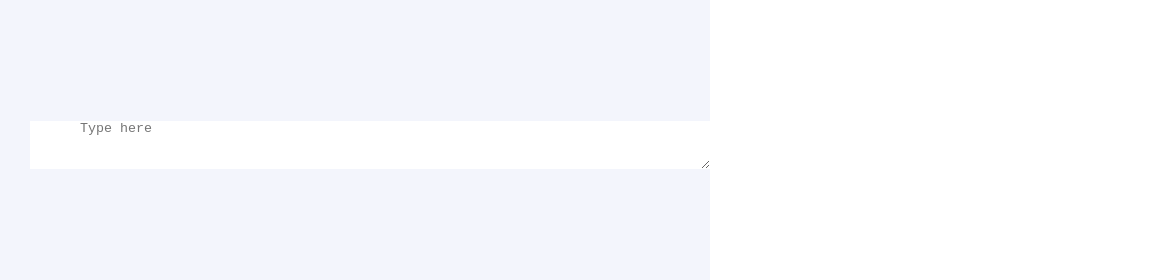
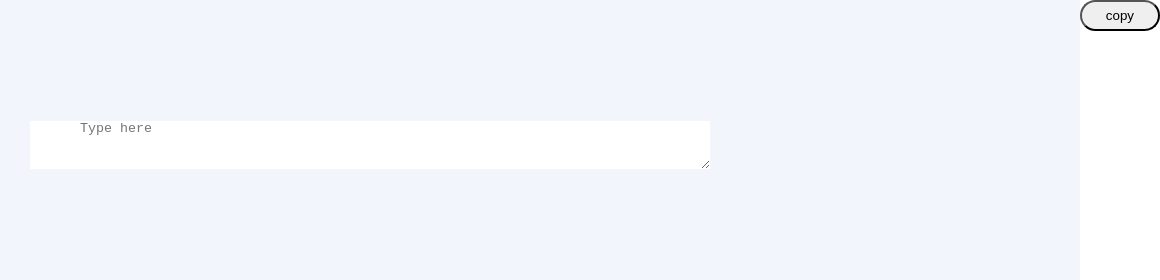
Before and after one commit to almeidaleandro28/Challenge-Oracle-ONE--1-, a website: page index.html in a window 1280 px wide. Both pictures are taken after a click on the button "encrypty". Shown: the top 280 px of the page, 120-1280 px from the left. Drawn offline with Linux system fonts and the light colour scheme.

Commit message:
create function copy text

```diff
--- a/index.html
+++ b/index.html
@@ -38,6 +38,7 @@
           <h3>enter a text to decrypt or decrypt</h3>
         </div>
         <!-- end right footer -->
+        <button class="btn btn-copy">copy</button>
       </section>
     <!-- end section right -->
   </main>
--- a/js/app.js
+++ b/js/app.js
@@ -3,6 +3,7 @@ const text = document.querySelector(".text-result");
 
 const btnEncrypt = document.querySelector(".btn-encrypt");
 const btnDecrypt = document.querySelector(".btn-decrypt");
+const btnCopy = document.querySelector(".btn-copy");
 
 const rightHeader = document.querySelector(".right-header");
 const rightFooter = document.querySelector(".right-footer");
@@ -13,6 +14,7 @@ const changeDisplay = () => {
   rightFooter.style.display = "none";
   rightHeader.style.display = "none";
   textTransform.style.display = "block";
+	btnCopy.style.display = "block";
 }
 // A letra "e" é convertida para "enter"
 // A letra "i" é convertida para "imes"
@@ -38,6 +40,12 @@ const decrypty = () => {
 	text.innerHTML = textDecrypt;
 }
 
+const copyText = () => {
+	textArea.select();
+	navigator.clipboard.writeText(textArea.value);
+
+}
+
 // btn actions
 btnEncrypt.addEventListener( "click",  function() {
   changeDisplay();
@@ -48,3 +56,7 @@ btnDecrypt.addEventListener( "click", function() {
 	changeDisplay();
 	decrypty();
 });
+
+btnCopy.addEventListener( "click", function() {
+	copyText();
+} );
--- a/scss/style.scss
+++ b/scss/style.scss
@@ -75,4 +75,7 @@ body {
   background-color: $white;
   // flex: 1;
   height: 100%;
+  .btn-copy {
+    display: none;
+  }
 }
```
Also changed, not shown: css/style.css, 1 other file.
